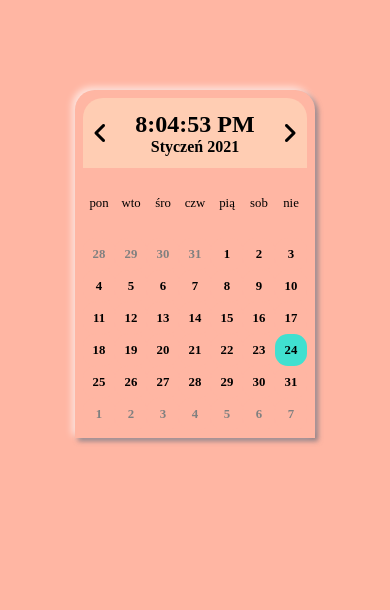
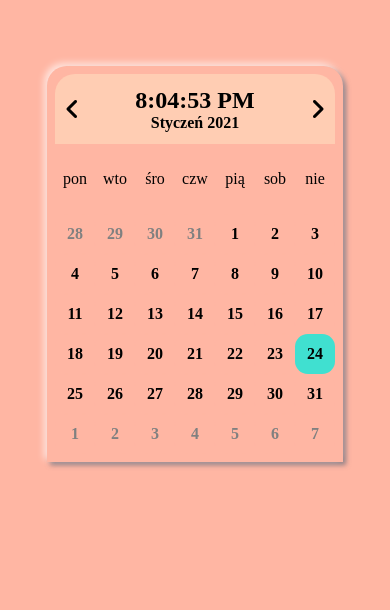
Before and after one commit to ajarek/calendar, a plain HTML site: page index.html in a window 390 px wide. Shown: the part 158-768 px from the top of the page. Drawn offline with Linux system fonts and the light colour scheme.

Commit message:
3 commit

```diff
--- a/style.css
+++ b/style.css
@@ -110,13 +110,13 @@ h5{
 }
 @media (max-width:400px){
     .days,.days--przed,.days--po {
-        font-size: 0.8rem;
-            width: 2rem;
-          height: 2rem;
+        font-size: 1rem;
+            width: 2.5rem;
+          height: 2.5rem;
 
       }
       .daysWeek{
-         font-size: 0.8rem;
+         font-size: 1rem;
          }
     i{
         font-size: 1.5rem;
```
